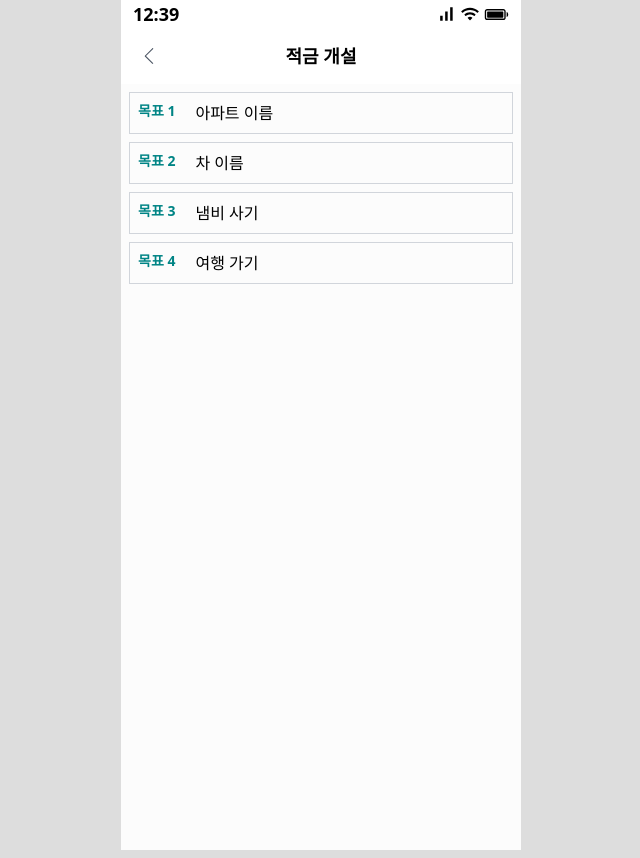
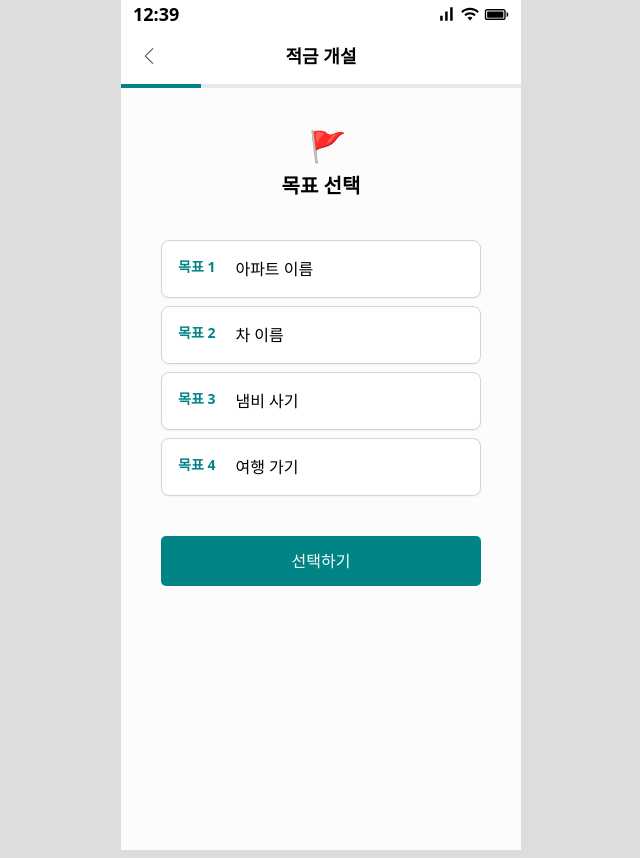
Before and after one commit to HanaPiece/hana-piece-client, a React (Vite) app: page /product/1/goal in a window 1280 px wide. Shown: the whole page, without its empty margins (319-959 px from the left). Built offline with nearby package versions, Linux system fonts and the light colour scheme; what chartjs-plugin-datalabels would draw is missing.

Commit message:
design: 적금 개설 - 목표 설정 단계 디자인 수정

```diff
--- a/src/pages/product/ProductGoalPage.tsx
+++ b/src/pages/product/ProductGoalPage.tsx
@@ -1,5 +1,7 @@
+import { useState } from "react";
 import { useNavigate } from "react-router-dom";
 import { TopLine } from "../../components/ui/TopLine";
+import { GreenButton } from "../../components/ui/GreenButton";
 
 const goals = [
   { id: 1, name: "아파트 이름" },
@@ -11,33 +13,56 @@ const goals = [
 type Props = {
   count: number;
   name: string;
+  isSelected: boolean;
+  onSelect: () => void;
 };
 
-const Goal = ({ count, name }: Props) => {
-  const productId = 3;
-  const navigate = useNavigate();
+const Goal = ({ count, name, isSelected, onSelect }: Props) => {
   return (
-    <>
     <div
-        onClick={() => navigate(`/product/${productId}/detail`)}
-        className="flex cursor-pointer border border-gray-300 m-2 p-2 hover:shadow-lg"
+      onClick={onSelect}
+      className={`flex p-4 mb-2 rounded-lg bg-white shadow-sm cursor-pointer border border-gray-300 hover:shadow-md ${
+        isSelected ? "border-lime-500" : "border-gray-300"
+      }`}
     >
       <span className="text-sm text-customGreen font-bold">목표 {count}</span>
       <span className="ml-5">{name}</span>
     </div>
-    </>
   );
 };
 
 export const ProductGoalPage = () => {
+  const [selectedGoal, setSelectedGoal] = useState<number | null>(null);
+
+  const handleSelectGoal = (goalId: number) => {
+    setSelectedGoal(goalId);
+  };
+
+
   return (
     <>
       <div className="container">
         <TopLine name={"적금 개설"} />
-        <div>
+        <div className="h-1 bg-gray-200">
+          <div className="w-1/5 hana-color h-1"></div>
+        </div>
+        <div className="m-10">
+          <div className="text-center">
+            <p className="text-3xl mb-2 ml-3">🚩</p>
+            <h2 className="font-bold text-xl">목표 선택</h2>
+          </div>
+          <div className="my-10">
             {goals.map((goal, cnt) => (
-            <Goal key={goal.id} count={cnt + 1} name={goal.name}></Goal>
+              <Goal
+                key={goal.id}
+                count={cnt + 1}
+                name={goal.name}
+                isSelected={goal.id === selectedGoal}
+                onSelect={() => handleSelectGoal(goal.id)}
+              />
             ))}
+          </div>
+          <GreenButton path={`/product/${selectedGoal}/detail`} name={"선택하기"} />
         </div>
       </div>
     </>
```
Lines whose indentation alone changed are shown as unchanged.
